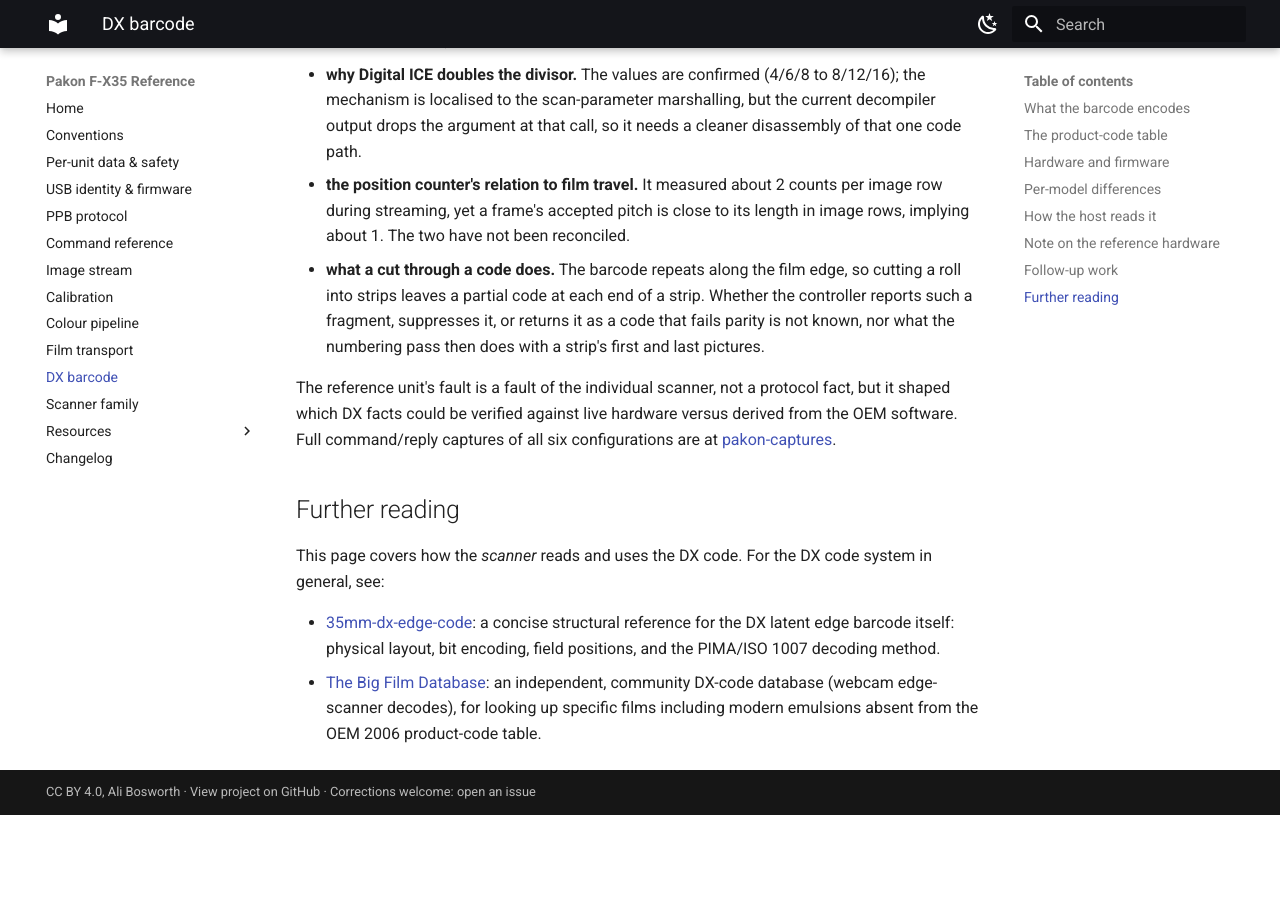
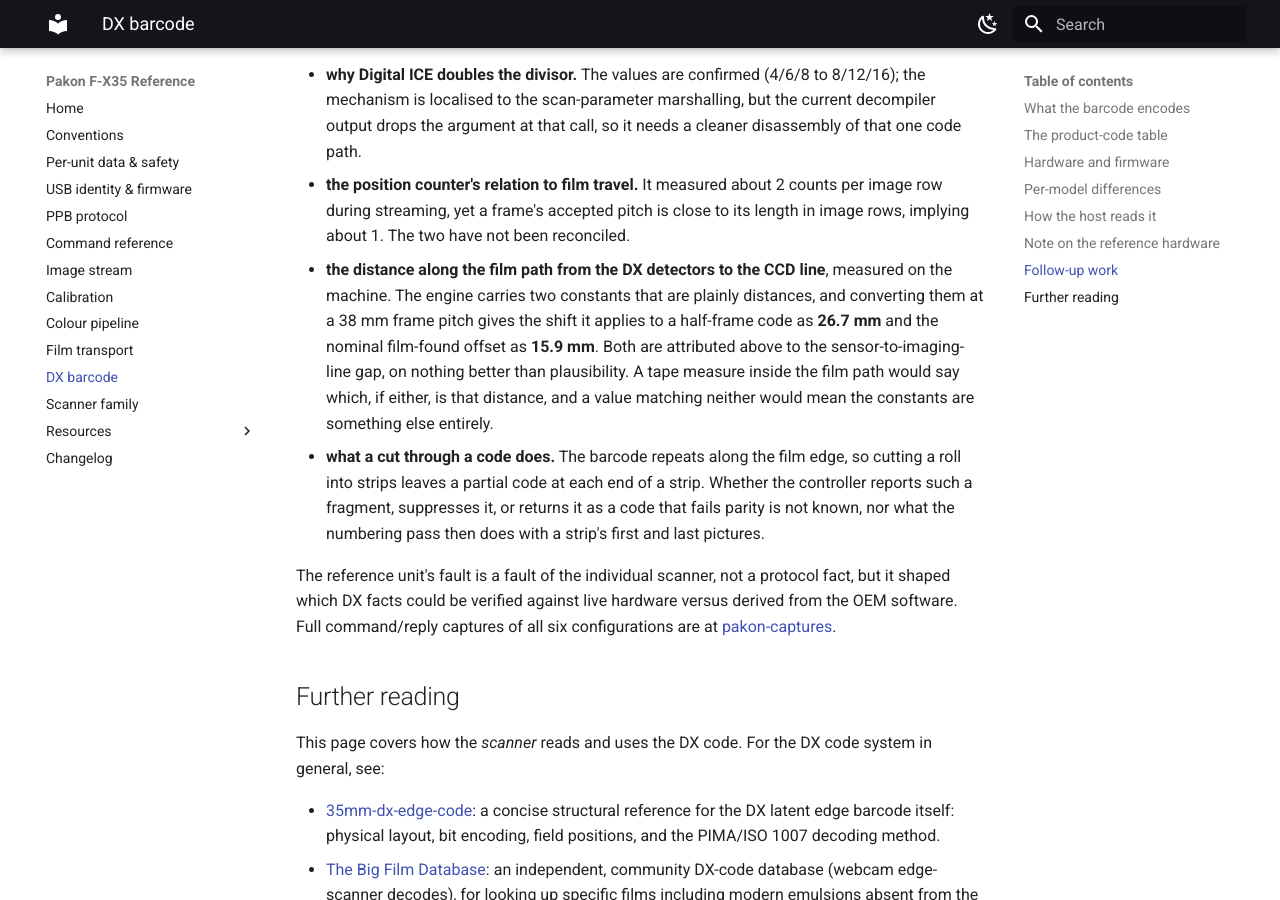
Before and after one commit to alibosworth/pakon-reference, an MkDocs documentation site: the page built from docs/dx-barcode.md, in a window 1280 px wide and 900 px high, scrolled down 7857 px. Built offline with MkDocs 1.6.1 and Material for MkDocs 9.7.7, drawn with Linux system fonts in a browser that asks for light colours; before the commit the page ends 8672 px from its top, so only the background shows below that.

Commit message:
DX barcode: ask for the DX-to-CCD distance to be measured
Two engine constants are plainly distances along the film: 26.7 mm for
the half-frame code shift and 15.9 mm for the nominal film-found offset,
at a 38 mm frame pitch. Both are attributed to the sensor-to-imaging-line
gap on plausibility alone. A measurement inside the film path would
settle which, if either, and a value matching neither would mean they are
something else.

```diff
--- a/docs/dx-barcode.md
+++ b/docs/dx-barcode.md
@@ -361,6 +361,14 @@ resolution and Digital ICE configurations. What remains open:
   counts per image row during streaming, yet a frame's accepted pitch is close
   to its length in image rows, implying about 1. The two have not been
   reconciled.
+- **the distance along the film path from the DX detectors to the CCD line**,
+  measured on the machine. The engine carries two constants that are plainly
+  distances, and converting them at a 38 mm frame pitch gives the shift it
+  applies to a half-frame code as **26.7 mm** and the nominal film-found offset
+  as **15.9 mm**. Both are attributed above to the sensor-to-imaging-line gap,
+  on nothing better than plausibility. A tape measure inside the film path
+  would say which, if either, is that distance, and a value matching neither
+  would mean the constants are something else entirely.
 - **what a cut through a code does.** The barcode repeats along the film edge,
   so cutting a roll into strips leaves a partial code at each end of a strip.
   Whether the controller reports such a fragment, suppresses it, or returns it
```
Also changed, not shown: docs/CHANGELOG.md (+8 -0 lines).
